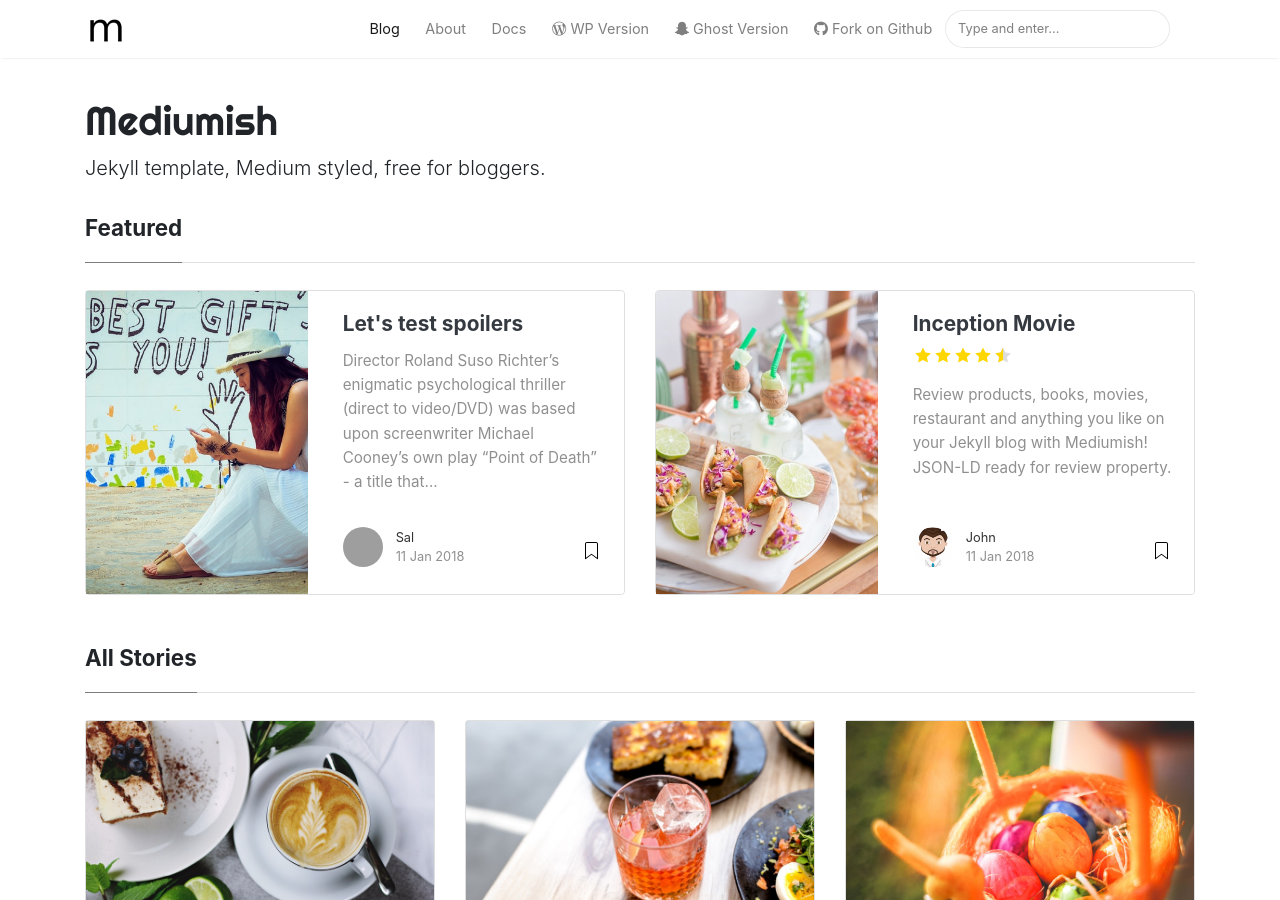
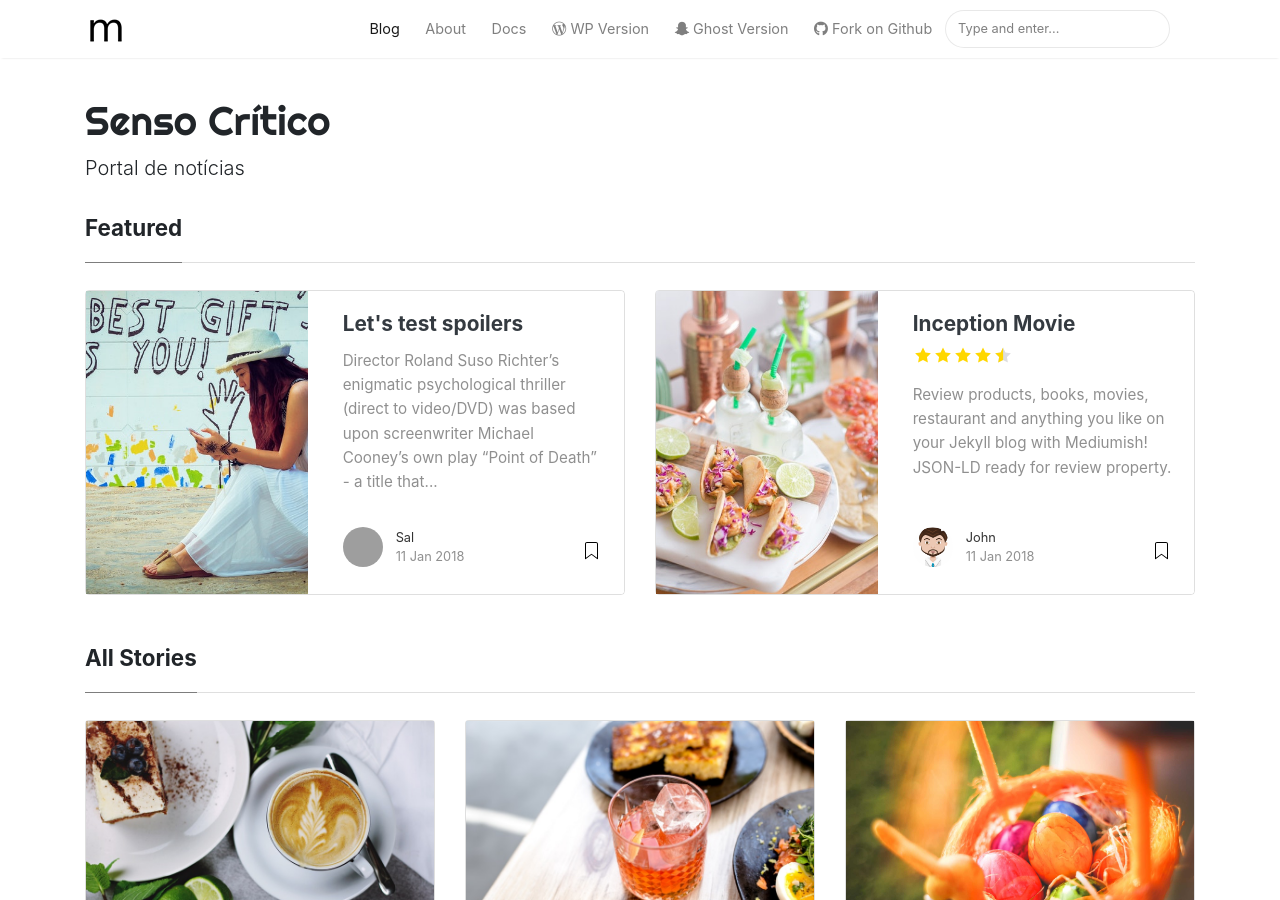
Before and after one commit to felipemotabr/sensocritico, a Jekyll site: the page built from index.html, in a window 1280 px wide and 900 px high. Built offline with Jekyll 4.4.1, drawn with Linux system fonts in a browser that asks for light colours; nearby versions of some CDN libraries; the list of posts is cut into pages by our own code; some of the changed text lies outside the part shown; grey boxes are pictures that could not be loaded.

Commit message:
alterações

```diff
--- a/_config.yml
+++ b/_config.yml
@@ -1,12 +1,12 @@
 # Site
-name: "Mediumish"
-title: "Mediumish"
-description: "Jekyll template, Medium styled, free for bloggers."
+name: "Senso Crítico"
+title: "Senso Crítico"
+description: "Portal de notícias"
 logo: 'assets/images/logo.png'
 favicon: 'assets/images/logo.png'
-baseurl: /mediumish-theme-jekyll
+baseurl: ""
 google_analytics: 'UA-46278016-1'
-disqus: 'demowebsite'
+disqus: ''
 mailchimp-list: 'https://wowthemes.us11.list-manage.com/subscribe/post?u=8aeb20a530e124561927d3bd8&amp;id=8c3d2d214b'
 include: ["_pages"]
 permalink: /:title/
@@ -67,6 +67,6 @@ adsense-data-ad-client: "ca-pub-3412143450191416"
 adsense-data-ad-slot: "1363087678"
 
 # Lazy Images ("enabled" or "disabled")
-lazyimages: "disabled"
+lazyimages: "enabled"
 
 exclude: [changelog.md, LICENSE.txt, README.md, Gemfile, Gemfile.lock]
```
